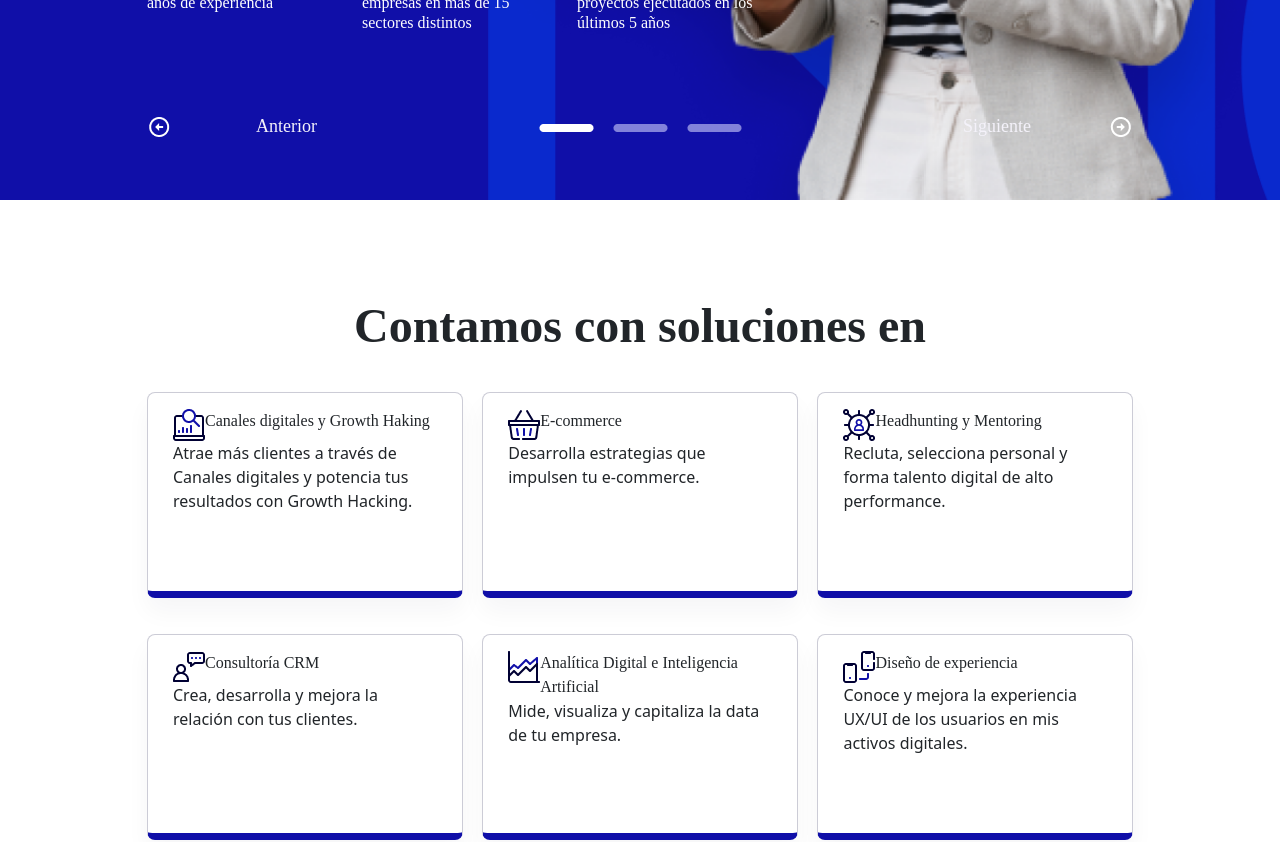
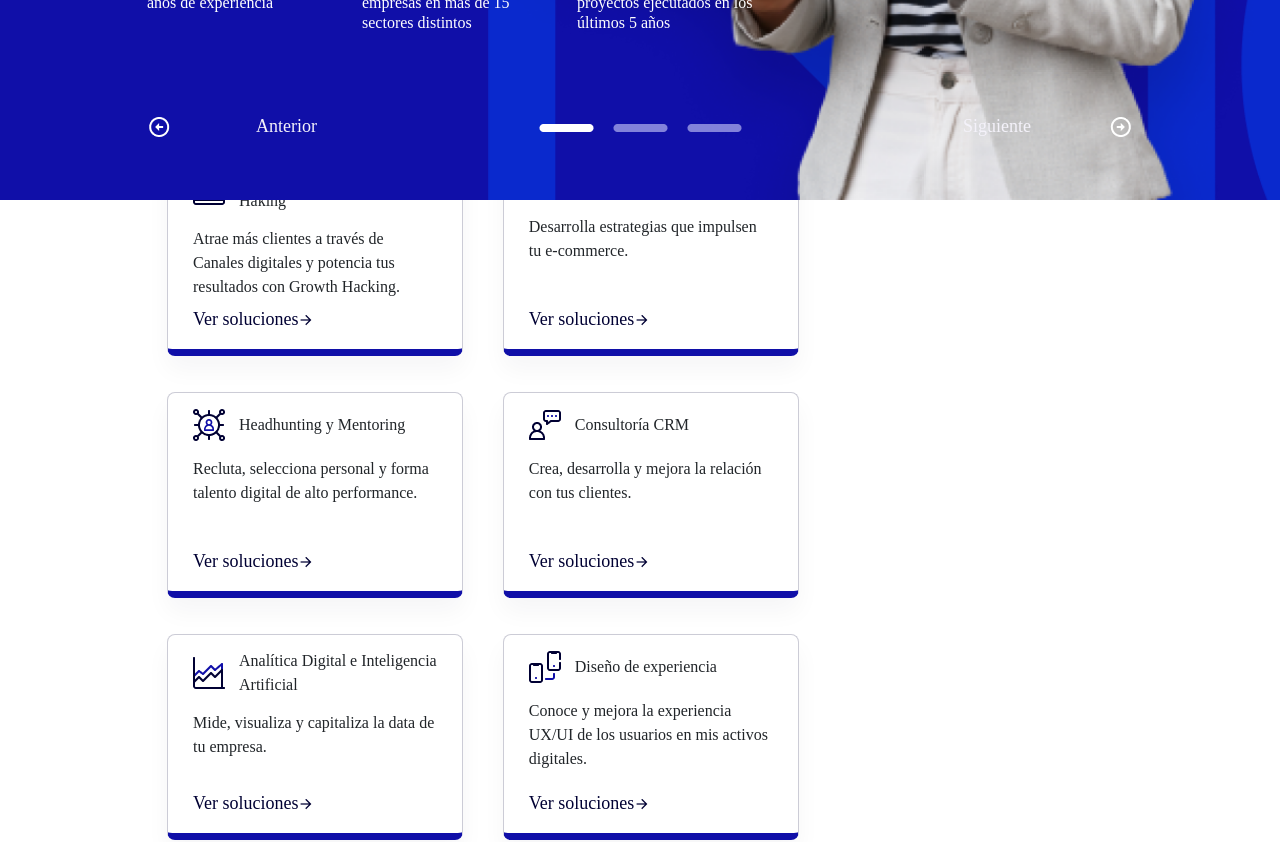
Before and after one commit to Maxim1Popov1/intorginvest, a React (Create React App) app: page / in a window 1280 px wide. Shown: the part 760-1602 px from the top of the page. Built offline with nearby package versions, Linux system fonts and the light colour scheme.

Commit message:
added BoxButton

```diff
--- a/src/App.css
+++ b/src/App.css
@@ -181,7 +181,7 @@
 
 .solutions {
   display: flex;
-  justify-content: space-between;
+  justify-content: flex-start;
   flex-wrap: wrap;
 }
 
--- a/src/components/Box/index.jsx
+++ b/src/components/Box/index.jsx
@@ -1,4 +1,5 @@
 import React from "react";
+import BoxButton from '../Button/BoxButton'
 import "./style.css";
 
 function Box({ icon, title, description}) {
@@ -10,7 +11,7 @@ function Box({ icon, title, description}) {
          <div className="title">{title}</div>
       </div>
       <div className="boxText">{description}</div>
-
+      <BoxButton/>
     </div>
   );
 }
--- a/src/components/Box/style.css
+++ b/src/components/Box/style.css
@@ -1,11 +1,11 @@
 .boxComponent {
-  margin: 18px 0;
+  margin: 18px 20px;
   padding: 16px 25px;
   display: flex;
-  justify-content: flex-start;
+  justify-content: space-between;
   flex-direction: column;
   align-items: center;
-  width: 32%;
+  width: 30%;
   height: 206px;
   background: #ffffff;
   border: 0.5px solid #ccccd6;
@@ -14,10 +14,12 @@
   border-bottom: 7px solid #100fa8;
 }
 
-.boxTex {
+.boxText {
   font-family: Montserrat !important;
   font-style: normal !important;
   font-weight: 500;
+  height: 100%;
+
 }
 .title {
   font-family: Montserrat !important;
@@ -27,16 +29,18 @@
 .boxIcon {
   width: 32px;
   height: 32px;
+  margin-right: 14px;
 }
 
 .boxTitle {
   width: 100%;
-
+  height: 44px;
   font-family: "Montserrat" !important;
   font-style: normal !important;
   display: flex;
   font-weight: 700;
 
-  display: flex;
   justify-content: flex-start;
+  align-items: center;
+  margin-bottom: 16px;
 }
--- /dev/null
+++ b/src/components/Button/BoxButton.jsx
@@ -0,0 +1,14 @@
+import React from "react";
+import arrow from "../../icons/icon/Vector.png";
+import "./style.css";
+
+function BoxButton() {
+  return (
+    <button className="btBox" type="button" value="Input">
+      <div className="btBoxText">Ver soluciones</div>
+      <img className="arrowIcon" src={arrow} alt="arrow" />
+    </button>
+  );
+}
+
+export default BoxButton;
--- a/src/components/Button/style.css
+++ b/src/components/Button/style.css
@@ -41,3 +41,19 @@
   justify-content: space-between;
   padding: 0%;
 }
+
+.btBox {
+  width: 100%;
+  background-color: transparent;
+  border: transparent;
+  display: flex;
+  align-items: center;
+  padding: 0;
+}
+
+.btBoxText {
+  color: #000033;
+  font-family: Montserrat;
+  font-size: 18px;
+  text-align: center;
+}
```
